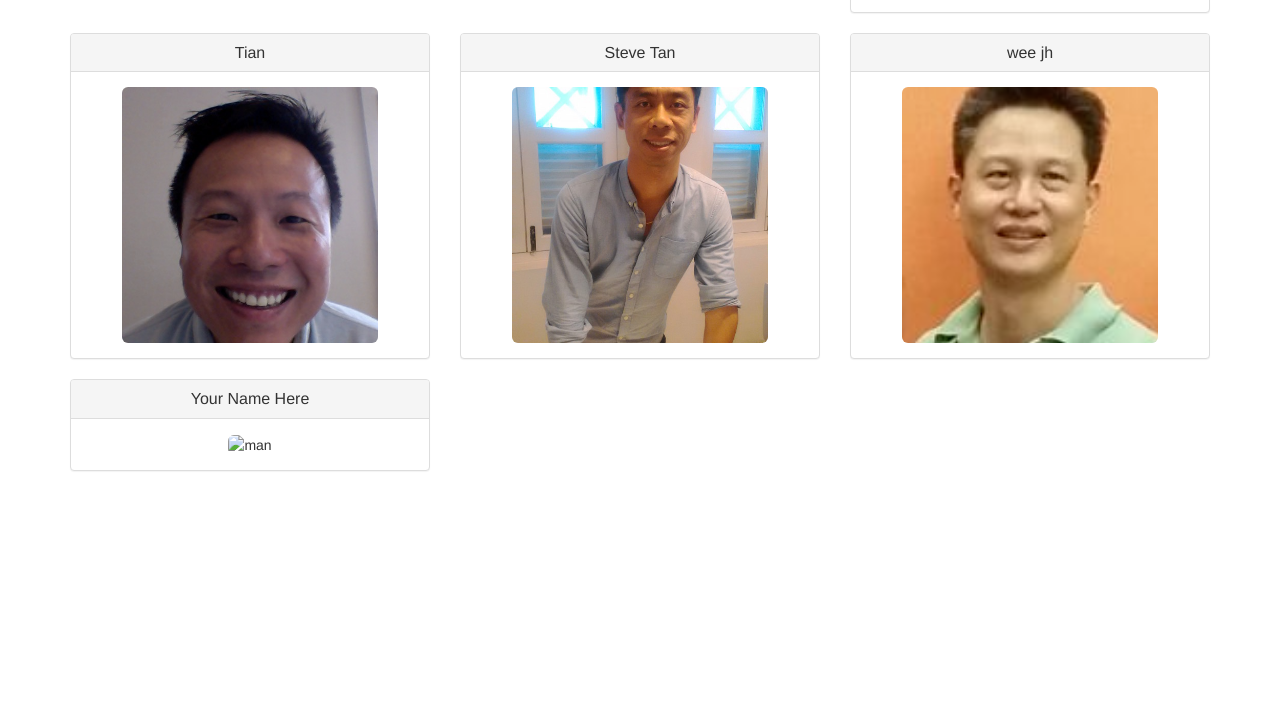
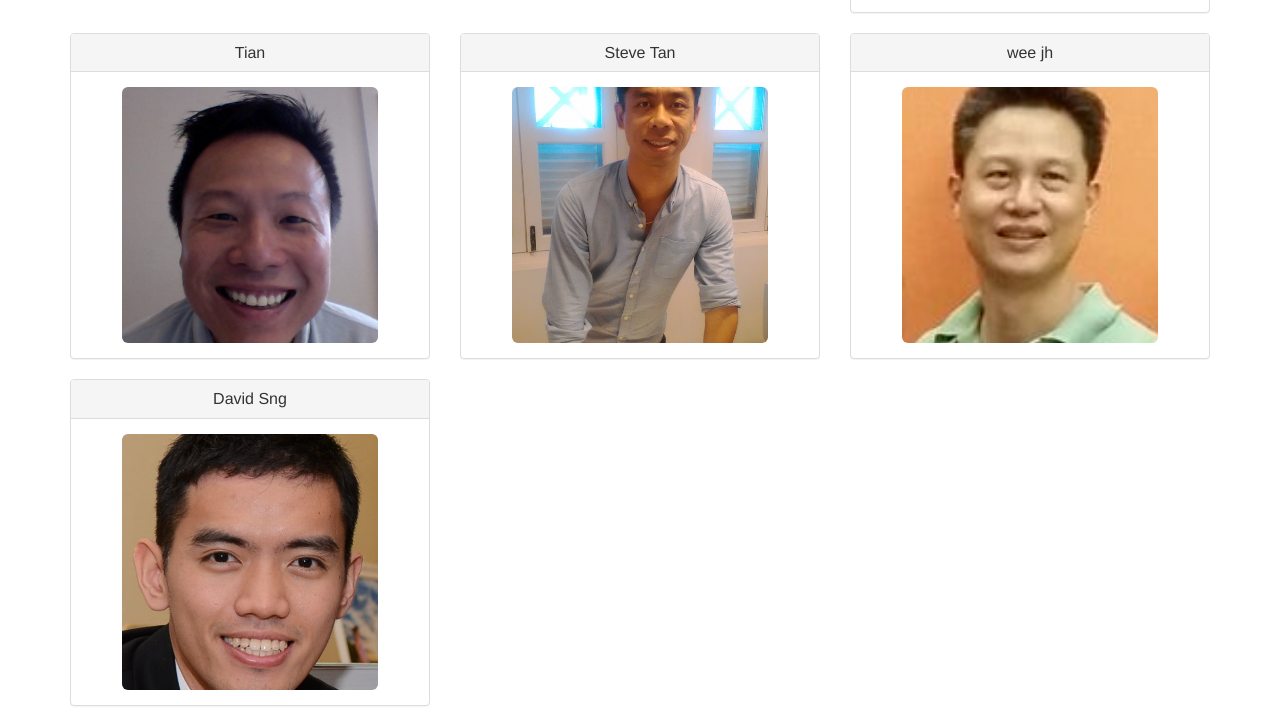
Before and after one commit to jsstrn/ga-wdi-class, a plain HTML site: page index.html in a window 1280 px wide. Shown: the part 934-1660 px from the top of the page. Before the commit the page ends 1425 px from the top, so only its background shows below. Drawn offline with nearby package versions, Linux system fonts and the light colour scheme.

Commit message:
David Sng's update
David Sng's update

```diff
--- a/index.html
+++ b/index.html
@@ -139,23 +139,21 @@
           </div>
         </div>
 
+<!-- Start of David's profile -->
 
-
-        <!-- Instructions:  -->
-        <!-- 3. Copy and paste the template below -->
-        <!-- 4. Add your image path in the src attribute -->
         <div class="col-md-4">
           <div class="panel panel-default">
             <div class="panel-heading">
               <!--  Add your name here -->
-              <h3 class="panel-title">Your Name Here</h3>
+              <h3 class="panel-title">David Sng</h3>
             </div>
             <div class="panel-body">
               <!-- Add your image path in the src attribute -->
-              <img src="img/man.png" alt="man" class="profile-photo img-rounded">
+              <img src="img/DavidSng.jpeg" alt="man" class="profile-photo img-rounded">
             </div>
           </div>
         </div>
+  <!-- End of David's profile -->
 
     </div><!-- end div.container -->
   </body>
```
Also changed, not shown: img/DavidSng.jpeg (added).
